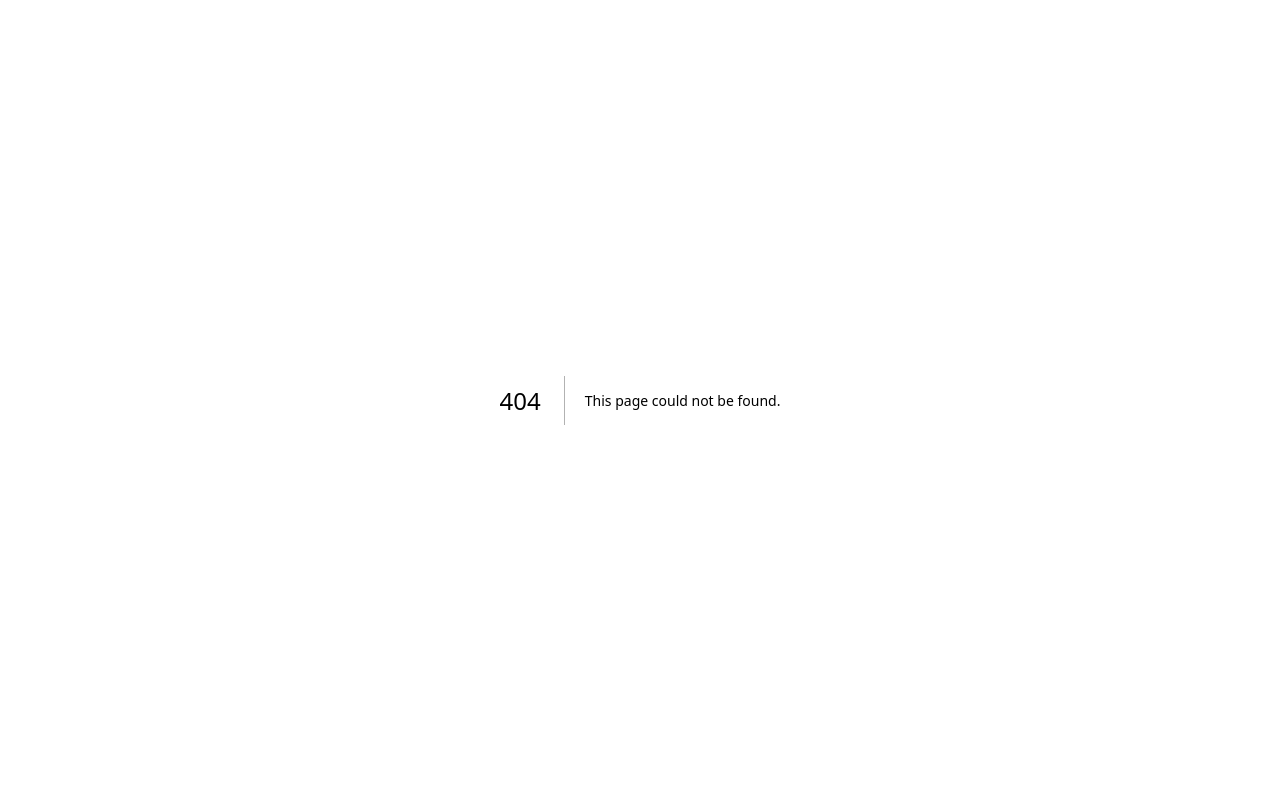
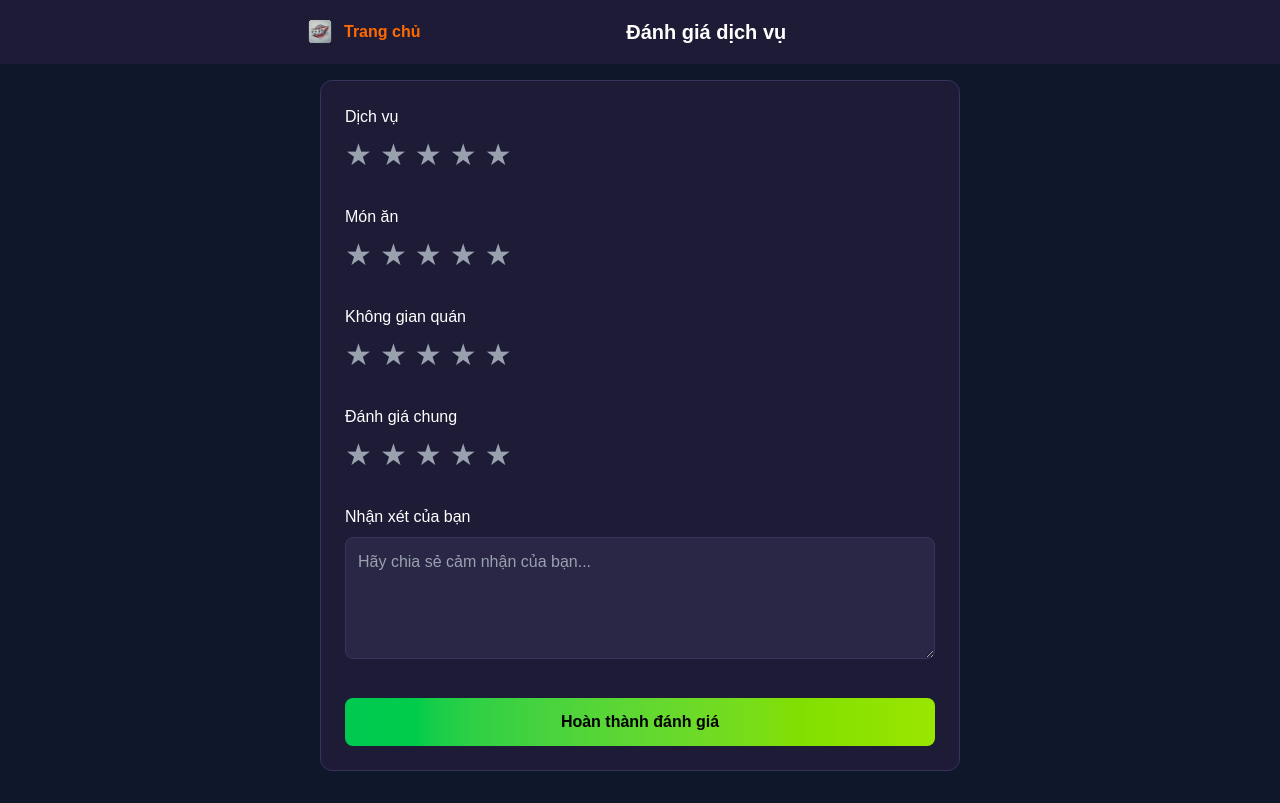
Before and after one commit to mvtt1803/checkout, a Next.js app: page /review in a window 1280 px wide. Before the commit this address had no page. Built offline with nearby package versions, Linux system fonts and the light colour scheme.

Commit message:
review va reward push

```diff
--- a/app/payment-methods/page.tsx
+++ b/app/payment-methods/page.tsx
@@ -1,27 +1,42 @@
 "use client";
 
 import { useRouter } from "next/navigation";
+import { useState } from "react";
+import Image from "next/image";
 
 export default function PaymentMethodsPage() {
   const router = useRouter();
+  const [selectedMethod, setSelectedMethod] = useState<string | null>(null);
+  const [showSuccessPopup, setShowSuccessPopup] = useState(false);
+
+  const handleConfirm = () => {
+    if (!selectedMethod) {
+      alert("Vui lòng chọn phương thức thanh toán");
+      return;
+    }
+    setShowSuccessPopup(true);
+  };
 
   return (
     <div className="min-h-screen bg-[#0f172a]">
       {/* Header */}
       <header className="bg-[#1d1b35] p-4 fixed w-full top-0 z-10">
         <div className="max-w-2xl mx-auto flex items-center gap-4">
-          <button
-            onClick={() => router.back()}
-            className="hover:opacity-80 transition-opacity"
+          <div
+            className="flex items-center gap-2 cursor-pointer hover:opacity-80 transition-opacity"
+            onClick={() => router.push("/home")}
           >
-            <img
-              src="/images/back.svg"
-              alt="Quay lại"
-              className="w-6 h-6"
+            <Image
+              src="/images/logo.svg"
+              alt="Logo"
+              width={24}
+              height={24}
+              className="rounded-md"
             />
-          </button>
+            <span className="text-orange-500 font-bold">Trang chủ</span>
+          </div>
           <h1 className="text-xl font-bold text-white flex-1 text-center">
-            Payment
+            Phương thức thanh toán
           </h1>
         </div>
       </header>
@@ -29,38 +44,75 @@ export default function PaymentMethodsPage() {
       {/* Nội dung chính */}
       <main className="pt-20 pb-24 px-4 max-w-2xl mx-auto">
         <div className="space-y-4">
-          {/* Thẻ tín dụng */}
-          <button className="w-full p-4 bg-[#2a2746] rounded-lg text-white hover:bg-[#37335e] transition-colors flex justify-between items-center">
-            <span>Thanh toán bằng thẻ tín dụng</span>
+          {[
+            {
+              name: "Thẻ tín dụng",
+              icon: "/images/mastercard.png",
+              id: "credit-card"
+            },
+            {
+              name: "VNPAY",
+              icon: "/images/vnpay.png",
+              id: "vnpay"
+            },
+            {
+              name: "MoMo",
+              icon: "/images/momo.png",
+              id: "momo"
+            }
+          ].map((method) => (
+            <button
+              key={method.id}
+              onClick={() => setSelectedMethod(method.id)}
+              className={`w-full p-4 rounded-lg transition-all duration-200 flex justify-between items-center
+                ${
+                  selectedMethod === method.id
+                    ? "bg-gradient-to-r from-orange-500 to-yellow-400 text-black"
+                    : "bg-[#2a2746] text-white hover:bg-[#37335e]"
+                }`}
+            >
+              <span>{method.name}</span>
               <img
-              src="/images/mastercard.png"
-              alt="Thẻ tín dụng"
+                src={method.icon}
+                alt={method.name}
                 className="w-12 h-8 object-contain"
               />
             </button>
+          ))}
+        </div>
 
-          {/* VNPAY */}
-          <button className="w-full p-4 bg-[#2a2746] rounded-lg text-white hover:bg-[#37335e] transition-colors flex justify-between items-center">
-            <span>Thanh toán bằng VNPAY</span>
-            <img
-              src="/images/vnpay.png"
-              alt="VNPAY"
-              className="w-12 h-8 object-contain"
-            />
+        {/* Popup thông báo thành công */}
+        {showSuccessPopup && (
+          <div className="fixed inset-0 bg-black/70 flex items-center justify-center z-50">
+            <div className="bg-[#1d1b35] rounded-xl p-6 max-w-md w-full mx-4 border border-[#37335e]">
+              <div className="text-center">
+                <h2 className="text-2xl font-bold text-white mb-4">
+                  Thanh toán thành công! 🎉
+                </h2>
+                <p className="text-gray-300 mb-6">
+                  Cảm ơn bạn đã sử dụng dịch vụ của chúng tôi
+                </p>
+
+                <div className="grid gap-3">
+                  <button
+                    onClick={() => router.push("/home")}
+                    className="w-full py-2 bg-gradient-to-r from-orange-500 to-yellow-400 text-black rounded-lg font-bold hover:brightness-110 transition"
+                  >
+                    Tiếp tục đặt món
                   </button>
-
-          {/* MoMo */}
-          <button className="w-full p-4 bg-[#2a2746] rounded-lg text-white hover:bg-[#37335e] transition-colors flex justify-between items-center">
-            <span>Thanh toán bằng MoMo</span>
-            <img
-              src="/images/momo.png"
-              alt="MoMo"
-              className="w-12 h-8 object-contain"
-            />
+                  <button
+                    onClick={() => router.push("/review")}
+                    className="w-full py-2 bg-[#2a2746] border border-[#37335e] text-white rounded-lg hover:bg-[#37335e] transition"
+                  >
+                    Đánh giá để nhận thưởng
                   </button>
                 </div>
+              </div>
+            </div>
+          </div>
+        )}
 
-        {/* Nhóm nút hành động */}
+        {/* Nhóm nút hành động gốc */}
         <div className="grid grid-cols-2 gap-4 mt-8">
           <button
             onClick={() => router.back()}
@@ -69,8 +121,8 @@ export default function PaymentMethodsPage() {
             Hủy
           </button>
           <button
-            onClick={() => alert("Xác nhận thanh toán thành công!")}
-            className="py-3 bg-green-500 text-white rounded-lg hover:bg-green-600 transition-colors"
+            onClick={handleConfirm}
+            className="py-3 bg-gradient-to-r from-green-500 to-lime-400 text-black rounded-lg hover:brightness-110 transition"
           >
             Xác nhận
           </button>
--- a/app/profile/page.tsx
+++ b/app/profile/page.tsx
@@ -1,5 +1,9 @@
 import UserProfileInfo from "@/components/UserProfileInfo";
 
 export default function ProfilePage() {
-  return <UserProfileInfo />;
+  return (
+    <div className="bg-[#0f172a] min-h-screen">
+      <UserProfileInfo />
+    </div>
+  );
 }
--- /dev/null
+++ b/app/review/page.tsx
@@ -0,0 +1,163 @@
+"use client";
+
+import { useState } from "react";
+import { useRouter } from "next/navigation";
+
+const StarRating = ({ rating, setRating }: { rating: number; setRating: (value: number) => void }) => {
+  return (
+    <div className="flex gap-2">
+      {[1, 2, 3, 4, 5].map((star) => (
+        <button
+          key={star}
+          onClick={() => setRating(star)}
+          className={`text-3xl ${star <= rating ? "text-yellow-400" : "text-gray-400"} transition-colors`}
+        >
+          ★
+        </button>
+      ))}
+    </div>
+  );
+};
+
+export default function ReviewPage() {
+  const router = useRouter();
+  const [ratings, setRatings] = useState({
+    service: 0,
+    food: 0,
+    ambiance: 0,
+    overall: 0,
+  });
+  const [comment, setComment] = useState("");
+  const [showSuccess, setShowSuccess] = useState(false);
+
+  const handleSubmit = () => {
+    if (Object.values(ratings).some(rating => rating === 0)) {
+      alert("Vui lòng đánh giá tất cả các mục!");
+      return;
+    }
+
+    // Gửi đánh giá đến API
+    console.log({ ratings, comment });
+    setShowSuccess(true);
+  };
+
+  return (
+    <div className="min-h-screen bg-[#0f172a]">
+      {/* Header */}
+      <header className="bg-[#1d1b35] p-4 fixed w-full top-0 z-10">
+        <div className="max-w-2xl mx-auto flex items-center gap-4">
+          <div
+            className="flex items-center gap-2 cursor-pointer hover:opacity-80 transition-opacity"
+            onClick={() => router.push("/home")}
+          >
+            <img
+              src="/images/logo.svg"
+              alt="Logo"
+              className="w-8 h-8"
+            />
+            <span className="text-orange-500 font-bold">Trang chủ</span>
+          </div>
+          <h1 className="text-xl font-bold text-white flex-1 text-center">
+            Đánh giá dịch vụ
+          </h1>
+        </div>
+      </header>
+
+      <main className="pt-20 pb-8 px-4 max-w-2xl mx-auto">
+        <div className="bg-[#1d1b35] rounded-xl p-6 border border-[#37335e]">
+          <div className="space-y-8">
+            {/* Dịch vụ */}
+            <div className="space-y-2">
+              <h3 className="text-white font-medium">Dịch vụ</h3>
+              <StarRating
+                rating={ratings.service}
+                setRating={(value) => setRatings({ ...ratings, service: value })}
+              />
+            </div>
+
+            {/* Món ăn */}
+            <div className="space-y-2">
+              <h3 className="text-white font-medium">Món ăn</h3>
+              <StarRating
+                rating={ratings.food}
+                setRating={(value) => setRatings({ ...ratings, food: value })}
+              />
+            </div>
+
+            {/* Không gian quán */}
+            <div className="space-y-2">
+              <h3 className="text-white font-medium">Không gian quán</h3>
+              <StarRating
+                rating={ratings.ambiance}
+                setRating={(value) => setRatings({ ...ratings, ambiance: value })}
+              />
+            </div>
+
+            {/* Đánh giá chung */}
+            <div className="space-y-2">
+              <h3 className="text-white font-medium">Đánh giá chung</h3>
+              <StarRating
+                rating={ratings.overall}
+                setRating={(value) => setRatings({ ...ratings, overall: value })}
+              />
+            </div>
+
+            {/* Nhận xét */}
+            <div className="space-y-2">
+              <h3 className="text-white font-medium">Nhận xét của bạn</h3>
+              <textarea
+                value={comment}
+                onChange={(e) => setComment(e.target.value)}
+                className="w-full p-3 bg-[#2a2746] border border-[#37335e] rounded-lg text-white placeholder-gray-400 focus:outline-none focus:border-orange-500"
+                rows={4}
+                placeholder="Hãy chia sẻ cảm nhận của bạn..."
+              />
+            </div>
+
+            {/* Nút hoàn thành */}
+            <button
+              onClick={handleSubmit}
+              className="w-full py-3 bg-gradient-to-r from-green-500 to-lime-400 text-black rounded-lg font-bold hover:brightness-110 transition"
+            >
+              Hoàn thành đánh giá
+            </button>
+          </div>
+        </div>
+
+        {/* Popup thành công */}
+        {showSuccess && (
+          <div className="fixed inset-0 bg-black/70 flex items-center justify-center z-50">
+            <div className="bg-[#1d1b35] rounded-xl p-6 max-w-md w-full mx-4 border border-[#37335e]">
+              <div className="text-center">
+                <h2 className="text-2xl font-bold text-white mb-4">
+                  Đánh giá thành công! 🎉
+                </h2>
+                <p className="text-gray-300 mb-2">
+                  Cảm ơn bạn đã chia sẻ đánh giá
+                </p>
+                <p className="text-green-400 font-medium mb-6">
+                  Bạn đã nhận 1 điểm thưởng vào tài khoản!
+                </p>
+
+                <div className="grid gap-3">
+                  <button
+                    onClick={() => router.push("/home")}
+                    className="w-full py-2 bg-gradient-to-r from-orange-500 to-yellow-400 text-black rounded-lg font-bold hover:brightness-110 transition"
+                  >
+                    Về trang chủ
+                  </button>
+                  <button
+                    onClick={() => router.push("/rewards")}
+                    className="w-full py-2 bg-[#2a2746] border border-[#37335e] text-white rounded-lg hover:bg-[#37335e] transition"
+                  >
+                    Xem điểm thưởng
+                  </button>
+                </div>
+              </div>
+            </div>
+          </div>
+        )}
+      </main>
+    </div>
+  );
+}
--- a/components/Header.tsx
+++ b/components/Header.tsx
@@ -15,23 +15,19 @@ export default function Header({ username }: HeaderProps) {
   const timeoutRef = useRef<NodeJS.Timeout | null>(null);
 
   useEffect(() => {
-    if (username) {
-      setUser({
-        username,
-        avatar: "/images/user.svg" // Thêm avatar mặc định
-      });
-    } else {
-      setUser(null);
+    const storedUser = localStorage.getItem("user");
+    if (storedUser) {
+      try {
+        setUser(JSON.parse(storedUser));
+      } catch (error) {
+        console.error("Lỗi đọc thông tin người dùng", error);
+      }
     }
-  }, [username]); // Chạy lại khi username thay đổi
+  }, []);
 
   const handleLogout = () => {
-    const username = localStorage.getItem("currentUser");
-    if (username) {
-      localStorage.removeItem(`cart_${username}`);
-    }
+    localStorage.removeItem("user");
     localStorage.removeItem("currentUser");
-    localStorage.removeItem("user");
     router.push("/login");
   };
 
@@ -89,9 +85,27 @@ export default function Header({ username }: HeaderProps) {
                   </li>
                   <li
                     className="px-4 py-2 hover:bg-[#37335e] text-white cursor-pointer"
+                    onClick={() => router.push("/profile#rewards")}
+                  >
+                    Điểm thưởng
+                  </li>
+                  <li
+                    className="px-4 py-2 hover:bg-[#37335e] text-white cursor-pointer"
+                    onClick={() => router.push("/profile#history")}
+                  >
+                    Lịch sử
+                  </li>
+                  <li
+                    className="px-4 py-2 hover:bg-[#37335e] text-white cursor-pointer"
                     onClick={handleLogout}
                   >
                     <span className="text-red-400">Đăng xuất</span>
+                  </li>
+                  <li
+                    className="px-4 py-2 hover:bg-[#37335e] text-white cursor-pointer"
+                    onClick={() => router.push("/support")}
+                  >
+                    Liên hệ CSKH
                   </li>
                 </ul>
               </div>
--- a/components/UserProfileInfo.tsx
+++ b/components/UserProfileInfo.tsx
@@ -1,12 +1,21 @@
 "use client";
 
+import { useEffect,useState } from "react";
 import { useRouter } from "next/navigation";
-import { useState } from "react";
 import Image from "next/image";
 
 export default function CustomerInfo() {
   const router = useRouter();
-  const [selectedTab, setSelectedTab] = useState<"account" | "history" | null>(null);
+  const [selectedTab, setSelectedTab] = useState<"account" | "history" | "rewards" | null>(null);
+
+  useEffect(() => {
+    const hash = window.location.hash.substring(1);
+    if (hash === "history" || hash === "rewards") {
+      setSelectedTab(hash);
+    } else {
+      setSelectedTab("account");
+    }
+  }, []);
 
   const handleLogout = () => {
     localStorage.removeItem("user");
@@ -54,6 +63,12 @@ export default function CustomerInfo() {
               onClick={() => setSelectedTab("history")}
             >
               Lịch sử đơn hàng
+            </li>
+            <li
+              className="py-3 hover:bg-[#2a2746] cursor-pointer text-center text-white font-medium transition-colors"
+              onClick={() => setSelectedTab("rewards")}
+            >
+              Điểm thưởng
             </li>
             <li
               className="py-3 hover:bg-[#2a2746] cursor-pointer text-center text-red-400 font-medium transition-colors"
@@ -113,6 +128,16 @@ export default function CustomerInfo() {
                 </div>
               )}
 
+              {selectedTab === "rewards" && (
+                  <div className="text-center py-12">
+                    <h2 className="text-2xl font-bold text-white mb-4">Điểm thưởng</h2>
+                    <p className="text-gray-400">Chức năng đang được phát triển</p>
+                    <div className="mt-4 animate-pulse">
+                      <div className="h-48 bg-[#1d1b35] rounded-xl"></div>
+                    </div>
+                  </div>
+                )}
+
               {selectedTab === "history" && (
                 <div className="text-center py-12">
                   <h2 className="text-2xl font-bold text-white mb-4">Lịch sử đơn hàng</h2>
```
Also changed, not shown: types.ts (+7 -0 lines). Lines whose indentation alone changed are shown as unchanged.
